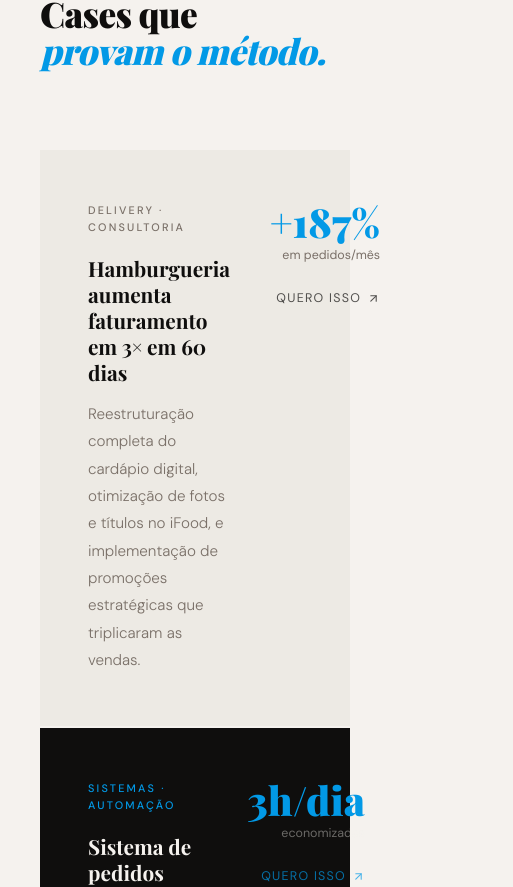
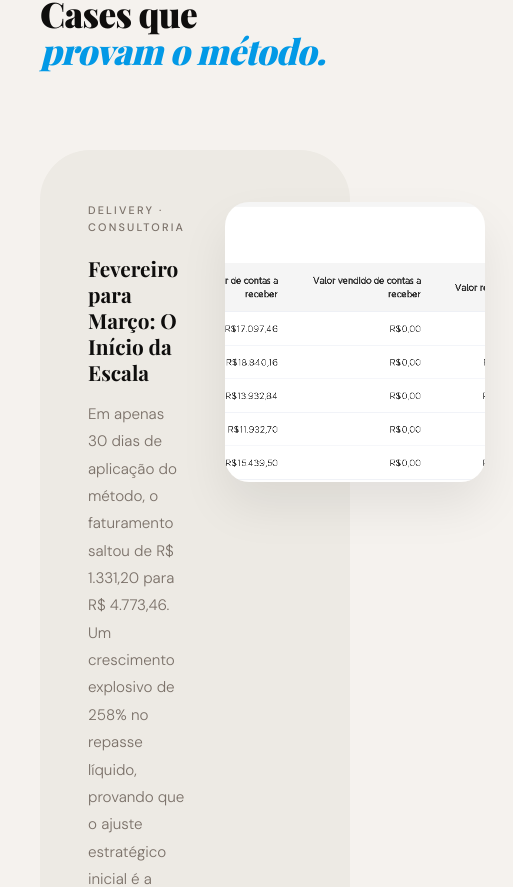
Before and after one commit to Hexdien/Atylus, a React (Vite) app: page / in a window 390 px wide. Shown: the part 5222-6109 px from the top of the page, 513 px wide, since content can reach past the window. Built offline with nearby package versions, Linux system fonts and the light colour scheme; a web font is replaced by a local one.

Commit message:
Modificando Portfolio para suportar imagens e texto

```diff
--- a/src/components/Portfolio.jsx
+++ b/src/components/Portfolio.jsx
@@ -1,36 +1,33 @@
-import { useEffect, useRef } from 'react'
-import { ArrowUpRight } from 'lucide-react'
+import { useEffect, useRef, useState } from 'react'
 
 const cases = [
   {
     tag: 'Delivery · Consultoria',
-    title: 'Hamburgueria aumenta faturamento em 3× em 60 dias',
-    description: 'Reestruturação completa do cardápio digital, otimização de fotos e títulos no iFood, e implementação de promoções estratégicas que triplicaram as vendas.',
-    metric: '+187%',
-    metricLabel: 'em pedidos/mês',
+    title: 'Fevereiro para Março: O Início da Escala',
+    description: 'Em apenas 30 dias de aplicação do método, o faturamento saltou de R$ 1.331,20 para R$ 4.773,46. Um crescimento explosivo de 258% no repasse líquido, provando que o ajuste estratégico inicial é a chave para sair da estagnação.',
     bg: 'var(--color-surface)',
+    image: '/testemunho01.png',
   },
   {
     tag: 'Sistemas · Automação',
     title: 'Sistema de pedidos custom elimina retrabalho diário',
     description: 'Desenvolvimento de plataforma integrada que automatizou o controle de estoque, pedidos e relatórios — economizando 3h por dia da equipe.',
-    metric: '3h/dia',
-    metricLabel: 'economizadas',
     bg: 'var(--color-ink)',
     dark: true,
+    image: '/testemunho01.png',
   },
   {
     tag: 'Digital · Site',
     title: 'Clínica odontológica conquista 40+ leads/mês via site',
     description: 'Criação de site profissional com SEO local, formulário de agendamento integrado e estratégia de Google Meu Negócio.',
-    metric: '40+',
-    metricLabel: 'leads/mês',
     bg: 'var(--color-surface)',
+    image: '/testemunho01.png',
   },
 ]
 
 export default function Portfolio() {
   const refs = useRef([])
+  const [activeImage, setActiveImage] = useState(null)
 
   useEffect(() => {
     const observer = new IntersectionObserver(
@@ -40,6 +37,17 @@ export default function Portfolio() {
     refs.current.forEach(r => r && observer.observe(r))
     return () => observer.disconnect()
   }, [])
+
+  useEffect(() => {
+    if (!activeImage) return undefined
+
+    const onKeyDown = event => {
+      if (event.key === 'Escape') setActiveImage(null)
+    }
+
+    window.addEventListener('keydown', onKeyDown)
+    return () => window.removeEventListener('keydown', onKeyDown)
+  }, [activeImage])
 
   return (
     <section id="portfolio" style={{ padding: '120px 40px', background: 'var(--color-paper)' }}>
@@ -62,8 +70,9 @@ export default function Portfolio() {
               style={{
                 background: c.bg,
                 padding: '52px 48px',
+                borderRadius: '50px',
                 display: 'grid',
-                gridTemplateColumns: '1fr auto',
+                gridTemplateColumns: '1fr minmax(260px, 340px)',
                 gap: '40px',
                 alignItems: 'start',
                 transitionDelay: `${i * 0.1}s`,
@@ -105,47 +114,76 @@ export default function Portfolio() {
                 </p>
               </div>
 
-              <div style={{ textAlign: 'right', flexShrink: 0 }}>
-                <p style={{
-                  fontFamily: 'var(--font-display)',
-                  fontWeight: 900,
-                  fontSize: 'clamp(2.5rem, 5vw, 4rem)',
-                  color: 'var(--color-accent)',
-                  lineHeight: 1,
-                }}>
-                  {c.metric}
-                </p>
-                <p style={{
-                  fontFamily: 'var(--font-body)',
-                  fontSize: '0.78rem',
-                  color: c.dark ? 'rgba(245,242,238,0.4)' : 'var(--color-muted)',
-                  marginTop: '4px',
-                }}>
-                  {c.metricLabel}
-                </p>
-                <a
-                  href="#contato"
+              <div style={{ flexShrink: 0 }}>
+                <button
+                  type="button"
+                  onClick={() => setActiveImage(c.image)}
                   style={{
-                    display: 'inline-flex',
-                    alignItems: 'center',
-                    gap: '6px',
-                    marginTop: '24px',
-                    fontFamily: 'var(--font-body)',
-                    fontSize: '0.78rem',
-                    letterSpacing: '0.1em',
-                    textTransform: 'uppercase',
-                    color: c.dark ? 'var(--color-accent)' : 'var(--color-ink)',
-                    textDecoration: 'none',
-                    opacity: 0.7,
+                    display: 'block',
+                    width: '100%',
+                    padding: 0,
+                    border: 'none',
+                    background: 'transparent',
+                    cursor: 'zoom-in',
                   }}
+                  aria-label={`Ampliar imagem do case ${c.title}`}
                 >
-                  Quero isso <ArrowUpRight size={13} />
-                </a>
+                  <img
+                    src={c.image}
+                    alt={`Imagem do case ${c.title}`}
+                    style={{
+                      width: '100%',
+                      height: '280px',
+                      objectFit: 'cover',
+                      display: 'block',
+                      borderRadius: '24px',
+                      boxShadow: c.dark
+                        ? '0 24px 48px rgba(0,0,0,0.28)'
+                        : '0 24px 48px rgba(15,14,13,0.08)',
+                    }}
+                  />
+                </button>
               </div>
             </div>
           ))}
         </div>
       </div>
+
+      {activeImage && (
+        <button
+          type="button"
+          onClick={() => setActiveImage(null)}
+          style={{
+            position: 'fixed',
+            inset: 0,
+            zIndex: 500,
+            border: 'none',
+            background: 'rgba(15,14,13,0.8)',
+            padding: '32px',
+            display: 'flex',
+            alignItems: 'center',
+            justifyContent: 'center',
+            cursor: 'zoom-out',
+          }}
+          aria-label="Fechar visualização da imagem"
+        >
+          <img
+            src={activeImage}
+            alt="Imagem ampliada do case"
+            onClick={event => event.stopPropagation()}
+            style={{
+              maxWidth: 'min(92vw, 960px)',
+              maxHeight: '88vh',
+              width: 'auto',
+              height: 'auto',
+              display: 'block',
+              borderRadius: '24px',
+              boxShadow: '0 28px 80px rgba(0,0,0,0.35)',
+              cursor: 'default',
+            }}
+          />
+        </button>
+      )}
     </section>
   )
 }
```
